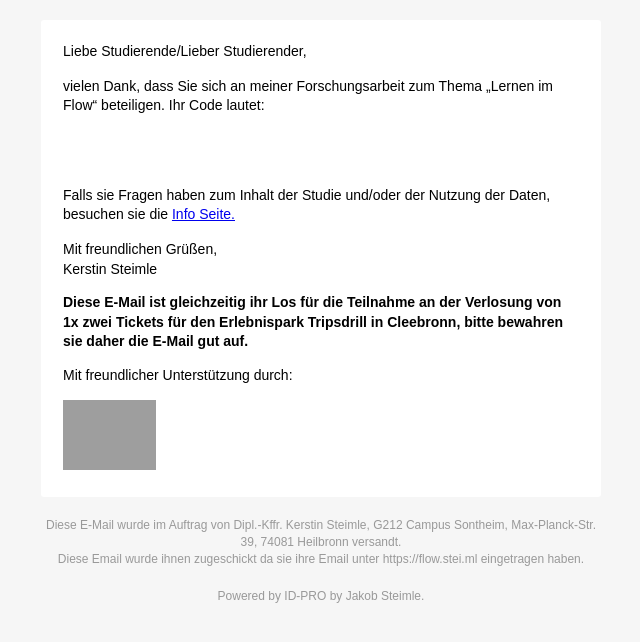
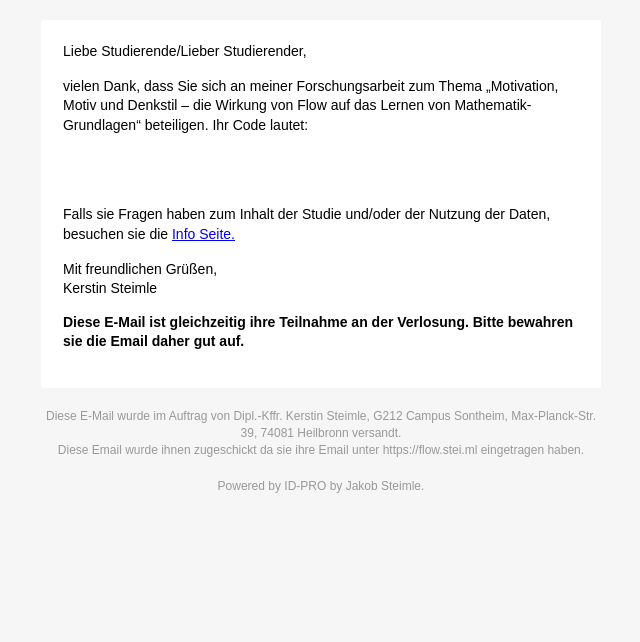
Before and after one commit to jsincn/id-pro-backend-deploy, a Flask app: template templates/emailRecovery.html in a window 1280 px wide. Shown: the top 642 px of the page, without its empty margins (319-959 px from the left). Run offline with Flask 2, Linux system fonts and the light colour scheme; the template is opened without the code that fills it, so the values that code supplies are empty; some libraries are stand-ins or nearby versions; grey boxes are pictures that could not be loaded.

Commit message:
Updated Templates for 2021 Summer Semestern.

```diff
--- a/templates/emailFirstContact.html
+++ b/templates/emailFirstContact.html
@@ -112,7 +112,7 @@
                     <tr>
                       <td style="font-family: sans-serif; font-size: 14px; vertical-align: top;">
                         <p style="font-family: sans-serif; font-size: 14px; font-weight: normal; margin: 0; Margin-bottom: 15px;">Liebe Studierende/Lieber Studierender,</p>
-                        <p style="font-family: sans-serif; font-size: 14px; font-weight: normal; margin: 0; Margin-bottom: 15px;">vielen Dank, dass Sie sich an meiner Forschungsarbeit zum Thema „Lernen im Flow“ beteiligen. Ihr Code lautet:                        <table border="0" cellpadding="0" cellspacing="0" class="btn btn-primary" style="border-collapse: separate; mso-table-lspace: 0pt; mso-table-rspace: 0pt; width: 100%; box-sizing: border-box;">
+                        <p style="font-family: sans-serif; font-size: 14px; font-weight: normal; margin: 0; Margin-bottom: 15px;">vielen Dank, dass Sie sich an meiner Forschungsarbeit zum Thema „Motivation, Motiv und Denkstil – die Wirkung von Flow auf das Lernen von Mathematik-Grundlagen“ beteiligen. Ihr Code lautet:                        <table border="0" cellpadding="0" cellspacing="0" class="btn btn-primary" style="border-collapse: separate; mso-table-lspace: 0pt; mso-table-rspace: 0pt; width: 100%; box-sizing: border-box;">
                           <tbody>
                             <tr>
                               <td align="left" style="font-family: sans-serif; font-size: 14px; vertical-align: top; padding-bottom: 15px;">
@@ -129,9 +129,7 @@
                         </table>
                         <p style="font-family: sans-serif; font-size: 14px; font-weight: normal; margin: 0; Margin-bottom: 15px;">Falls sie Fragen haben zum Inhalt der Studie und/oder der Nutzung der Daten, besuchen sie die <a href="https://flow.stei.ml">Info Seite.</a></p>
                           <p>Mit freundlichen Grüßen, <br> Kerstin Steimle</p>
-                          <p><b>Diese E-Mail ist gleichzeitig ihr Los für die Teilnahme an der Verlosung von 1x zwei Tickets für den Erlebnispark Tripsdrill in Cleebronn, bitte bewahren sie daher die E-Mail gut auf.</b></p>
-                          <p>Mit freundlicher Unterstützung durch:</p>
-                          <img src="https://flow.stei.ml/logoTripsdrill.png"  alt="logo tripsdrill" style="height: 5em"/>
+                          <p><b>Diese E-Mail ist gleichzeitig ihre Teilnahme an der Verlosung. Bitte bewahren sie die Email daher gut auf.</b></p>
                       </td>
                     </tr>
                   </table>
--- a/templates/emailRecovery.html
+++ b/templates/emailRecovery.html
@@ -112,7 +112,7 @@
                     <tr>
                       <td style="font-family: sans-serif; font-size: 14px; vertical-align: top;">
                         <p style="font-family: sans-serif; font-size: 14px; font-weight: normal; margin: 0; Margin-bottom: 15px;">Liebe Studierende/Lieber Studierender,</p>
-                        <p style="font-family: sans-serif; font-size: 14px; font-weight: normal; margin: 0; Margin-bottom: 15px;">vielen Dank, dass Sie sich an meiner Forschungsarbeit zum Thema „Lernen im Flow“ beteiligen.  Ihr Code lautet: </p>
+                        <p style="font-family: sans-serif; font-size: 14px; font-weight: normal; margin: 0; Margin-bottom: 15px;">vielen Dank, dass Sie sich an meiner Forschungsarbeit zum Thema „Motivation, Motiv und Denkstil – die Wirkung von Flow auf das Lernen von Mathematik-Grundlagen“ beteiligen.  Ihr Code lautet: </p>
                         <table border="0" cellpadding="0" cellspacing="0" class="btn btn-primary" style="border-collapse: separate; mso-table-lspace: 0pt; mso-table-rspace: 0pt; width: 100%; box-sizing: border-box;">
                           <tbody>
                             <tr>
@@ -130,9 +130,7 @@
                         </table>
                         <p style="font-family: sans-serif; font-size: 14px; font-weight: normal; margin: 0; Margin-bottom: 15px;">Falls sie Fragen haben zum Inhalt der Studie und/oder der Nutzung der Daten, besuchen sie die <a href="https://flow.stei.ml">Info Seite.</a></p>
                           <p>Mit freundlichen Grüßen, <br> Kerstin Steimle</p>
-                          <p><b>Diese E-Mail ist gleichzeitig ihr Los für die Teilnahme an der Verlosung von 1x zwei Tickets für den Erlebnispark Tripsdrill in Cleebronn, bitte bewahren sie daher die E-Mail gut auf.</b></p>
-                          <p>Mit freundlicher Unterstützung durch:</p>
-                          <img src="https://flow.stei.ml/logoTripsdrill.png"  alt="logo tripsdrill" style="height: 5em"/>
+                          <p><b>Diese E-Mail ist gleichzeitig ihre Teilnahme an der Verlosung. Bitte bewahren sie die Email daher gut auf.</b></p>
                       </td>
                     </tr>
                   </table>
```
